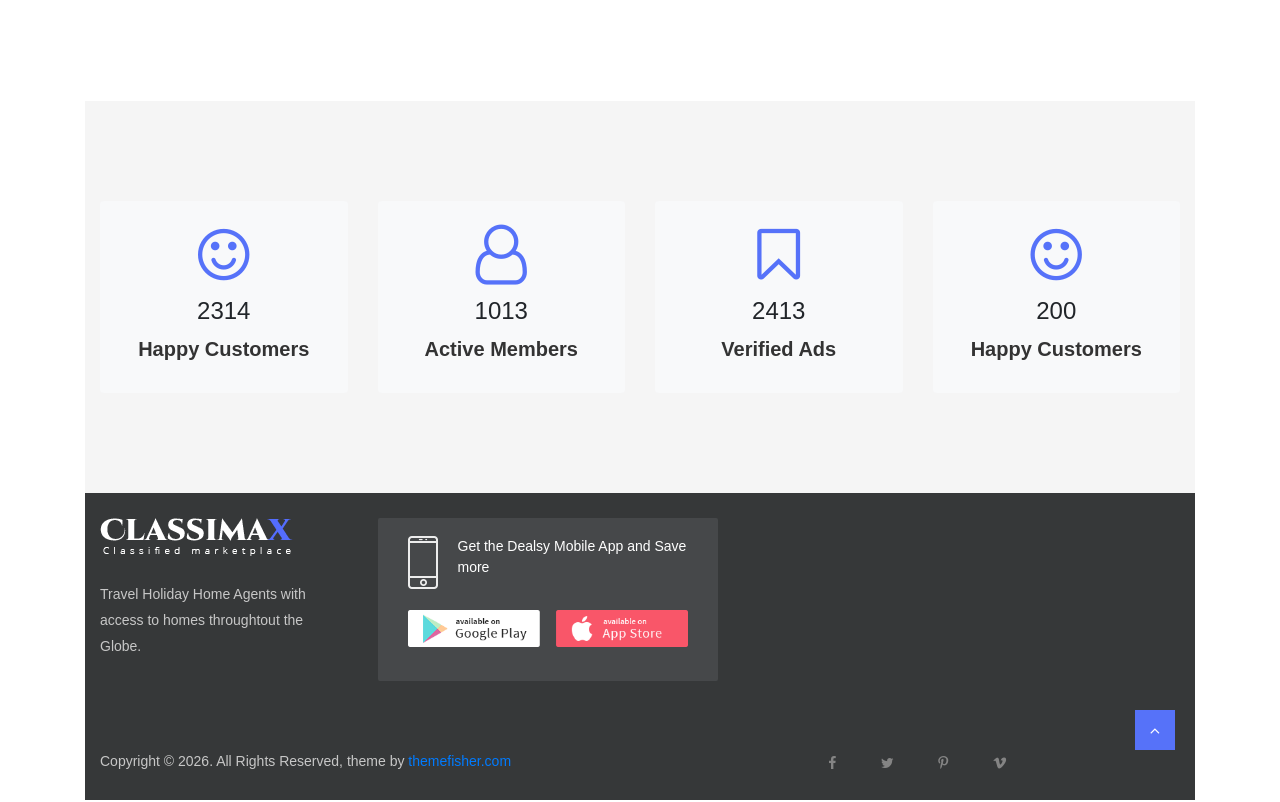
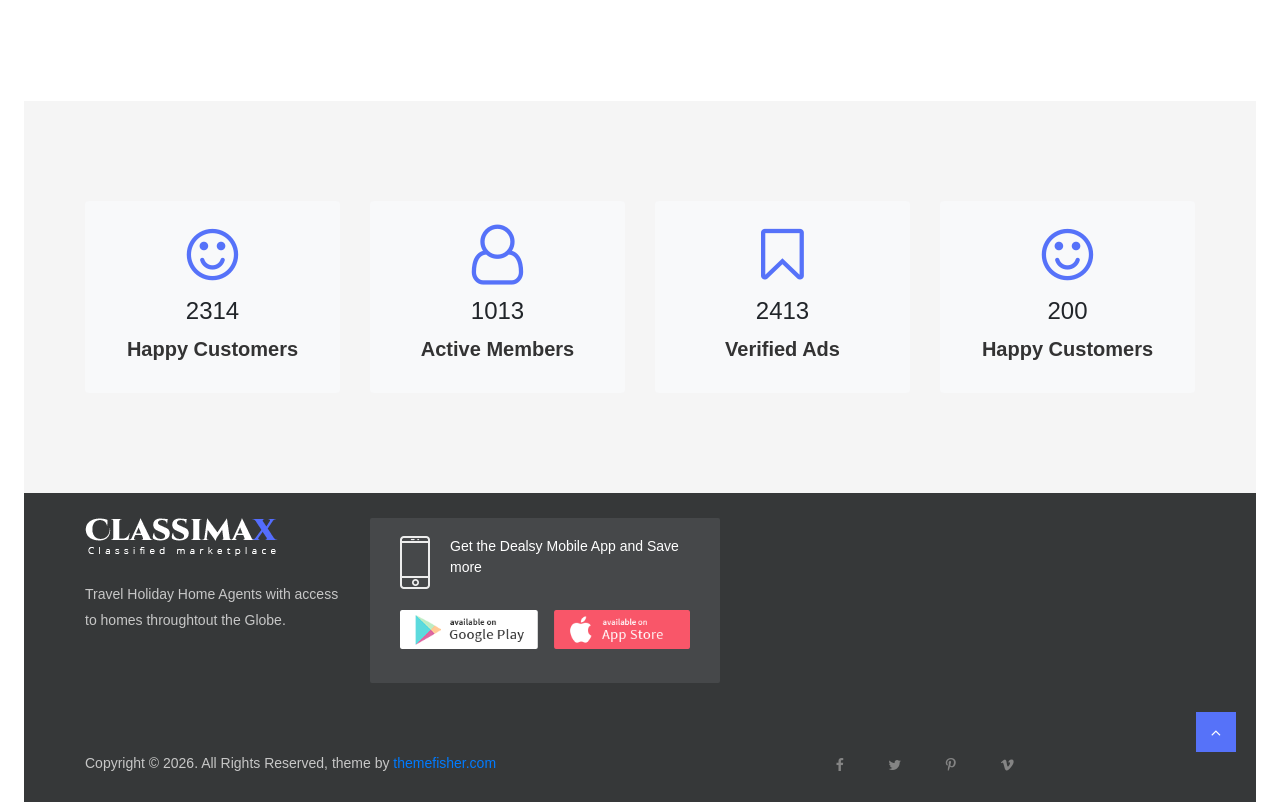
Before and after one commit to baddipudiDebora/MongoDBholidayhomeListing, a Flask app: page /about in a window 1280 px wide. Shown: the part 957-1759 px from the top of the page. Run offline with Flask 2, Linux system fonts and the light colour scheme; some libraries are stand-ins or nearby versions; some web fonts are replaced.

Commit message:
Update header container to container-fluid

```diff
--- a/templates/base.html
+++ b/templates/base.html
@@ -45,7 +45,7 @@
 
 
 <section>
-	<div class="container">
+	<div class="container-fluid px-4">
 		<div class="row">
 			<div class="col-md-12">
              {% if not logged_in  %}
```
